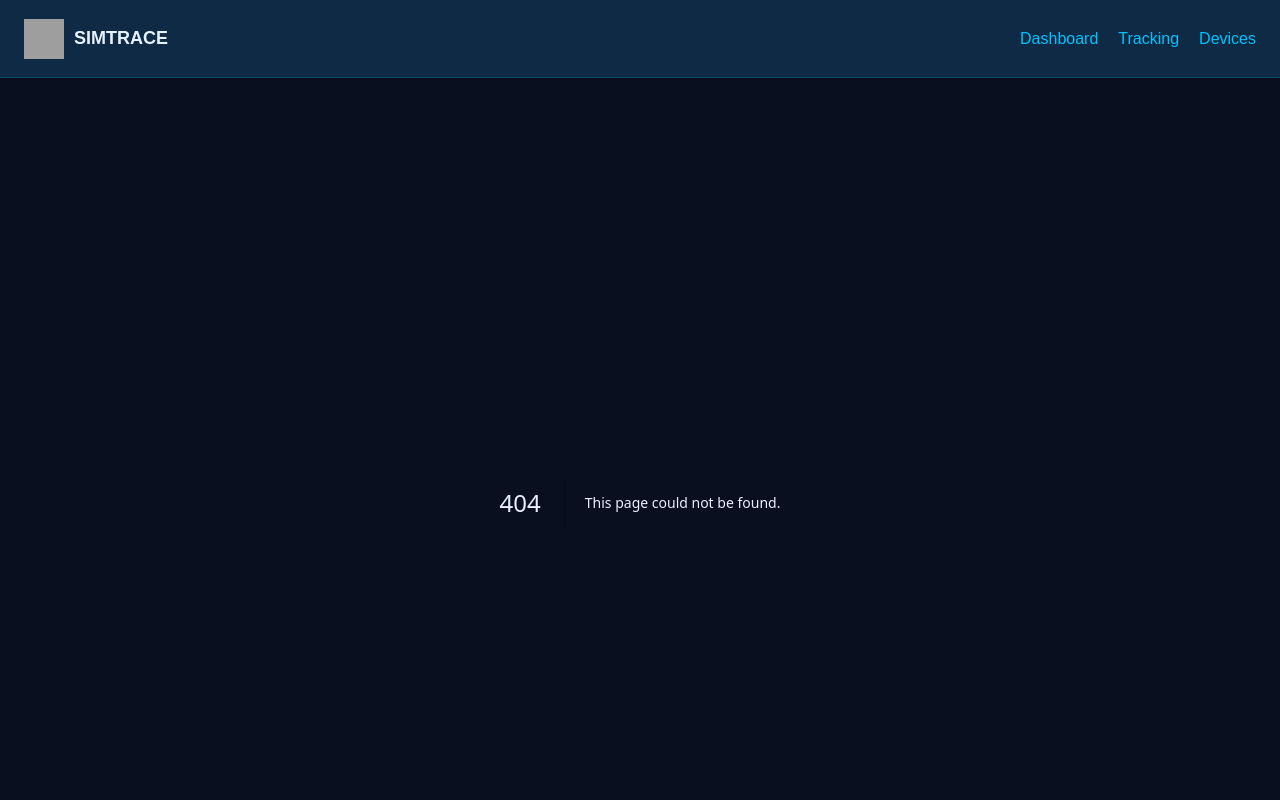
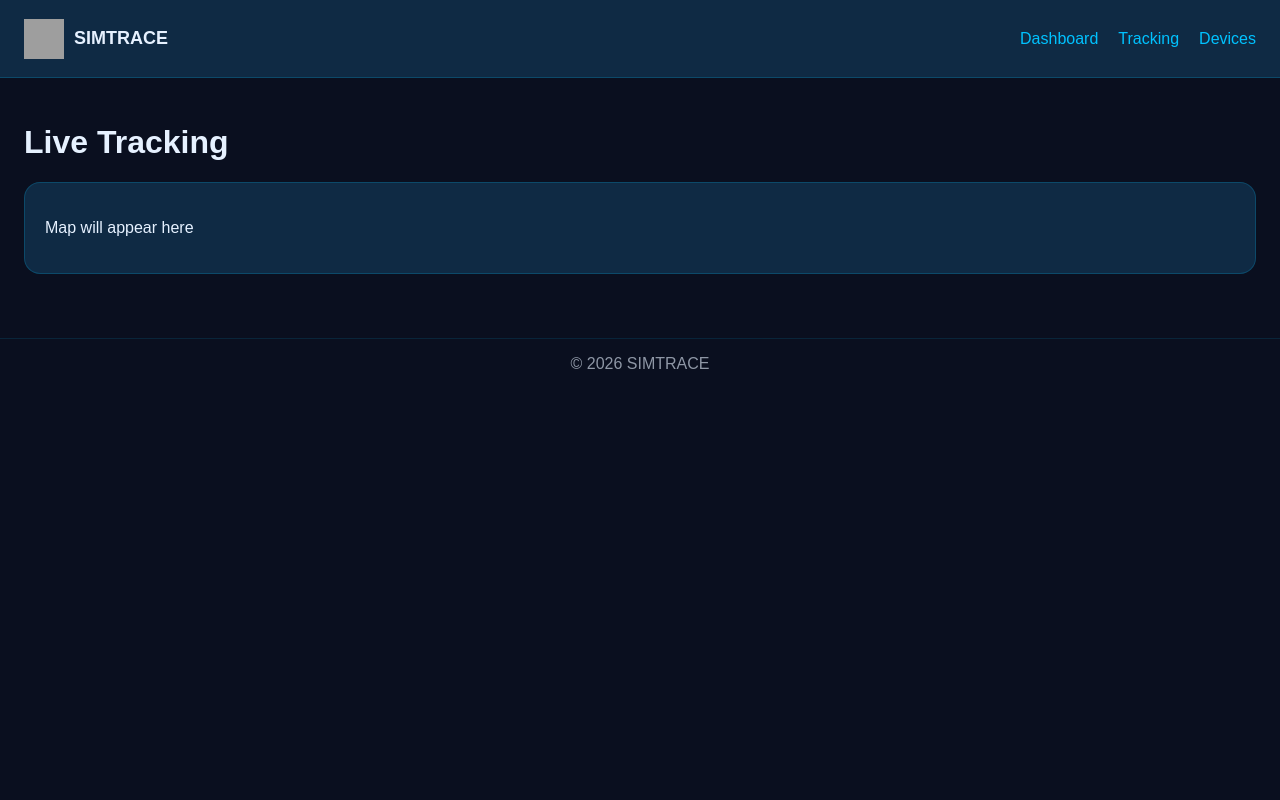
Before and after one commit to wamakena/PHONETRACE, a Next.js app: page /tracking in a window 1280 px wide. Before the commit this address had no page. Shown: the top 800 px of the page. Built offline with nearby package versions, Linux system fonts and the light colour scheme; grey boxes are pictures that could not be loaded.

Commit message:
Create page.js

```diff
--- /dev/null
+++ b/app/tracking/page.js
@@ -0,0 +1,11 @@
+export default function Tracking() {
+  return (
+    <div>
+      <h1>Live Tracking</h1>
+
+      <div className="card">
+        <p>Map will appear here</p>
+      </div>
+    </div>
+  );
+}
```
